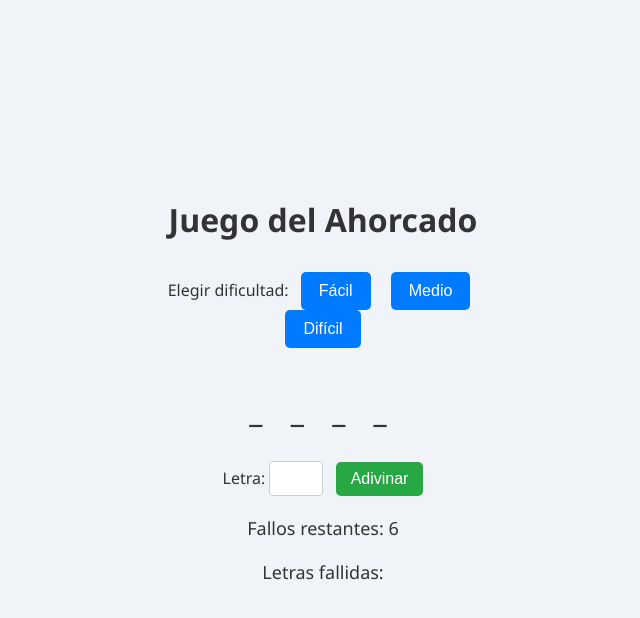
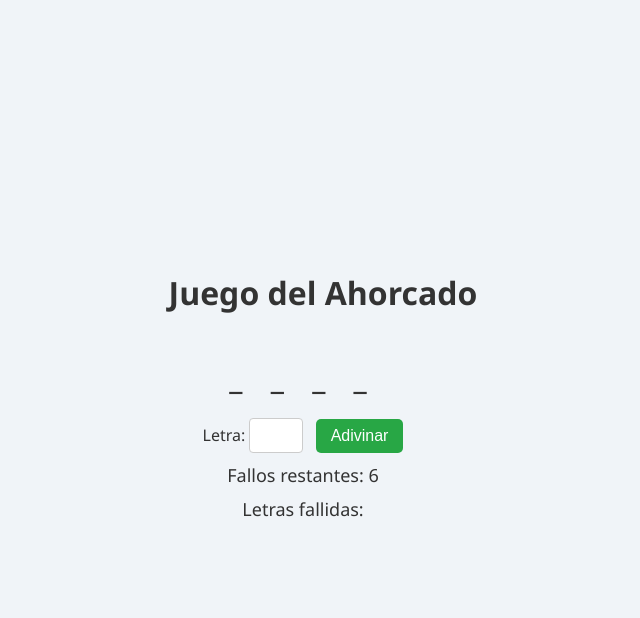
Before and after one commit to marisoltorres99/TPAgiles, a website with bundled scripts: page frontend/index.html in a window 1280 px wide. Both pictures are taken after a click on the button "Fácil". Shown: the whole page, without its empty margins (317-957 px from the left). Built offline with nearby package versions, Linux system fonts and the light colour scheme.

```diff
--- a/frontend/game.js
+++ b/frontend/game.js
@@ -17,7 +17,10 @@
         const dificultad = boton.getAttribute('data-dificultad');
         console.log('Dificultad elegida:', dificultad);
 
-        // Ejemplo: ajustar fallos máximos según dificultad
+        document.getElementById('juego').style.display = 'block';
+
+        document.getElementById('dificultad-container').style.display = 'none';
+
         let maxFallos;
         if (dificultad === 'facil') maxFallos = 8;
         else if (dificultad === 'medio') maxFallos = 6;
@@ -27,8 +30,8 @@
     });
 });
 
-function ComenzarJuego(){
-    juego = new Ahorcado(dificultad);
+function ComenzarJuego(dificultad){
+    juego = new Ahorcado(undefined,dificultad);
 }
 
 function actualizarVista() {
--- a/frontend/index.html
+++ b/frontend/index.html
@@ -18,6 +18,7 @@
         <button class="btn-dificultad" data-dificultad="dificil">Difícil</button>
     </div>
 
+    <div id="juego" style="display: none;">
         <div id="palabra-oculta">_ _ _ _</div>
 
         <div>
@@ -29,6 +30,7 @@
         <div id="fallos">Fallos restantes: 6</div>
         <div id="letras-fallidas">Letras fallidas: </div>
         <div id="resultado"></div>
+    </div>
 
     <script type="module" src="game.js"></script>
     <script type="module" src="../palabras.js"></script>
```
Also changed, not shown: README.md. Lines whose indentation alone changed are shown as unchanged.
